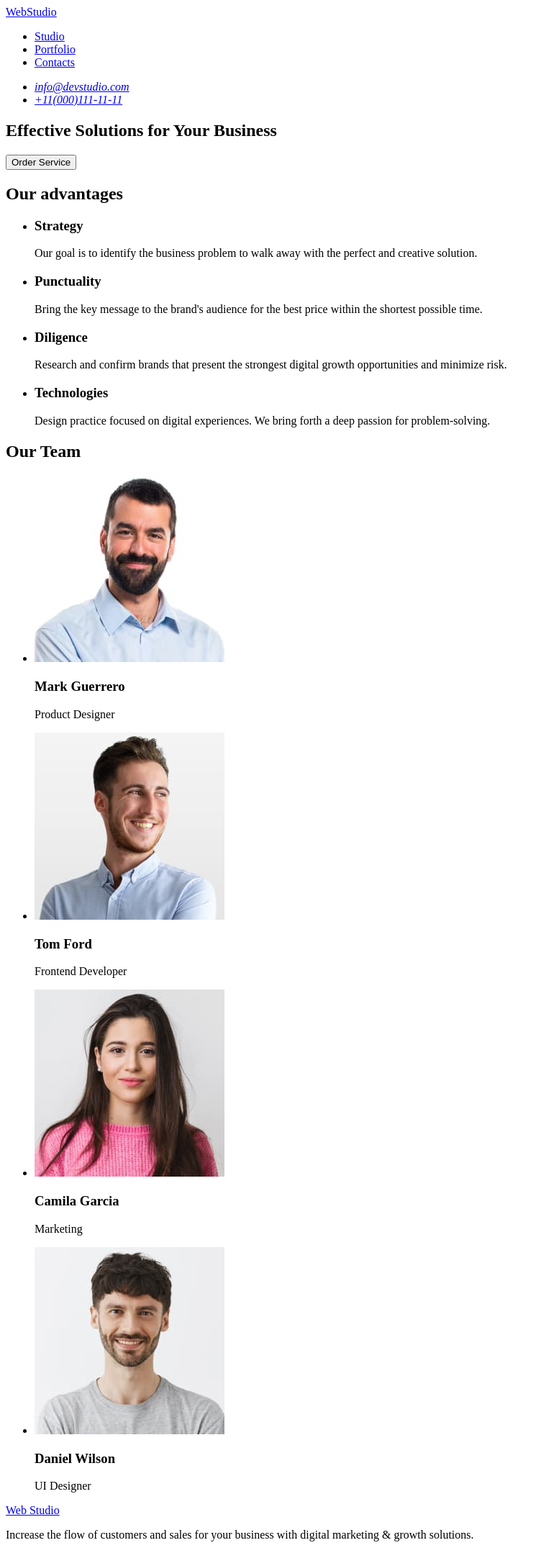
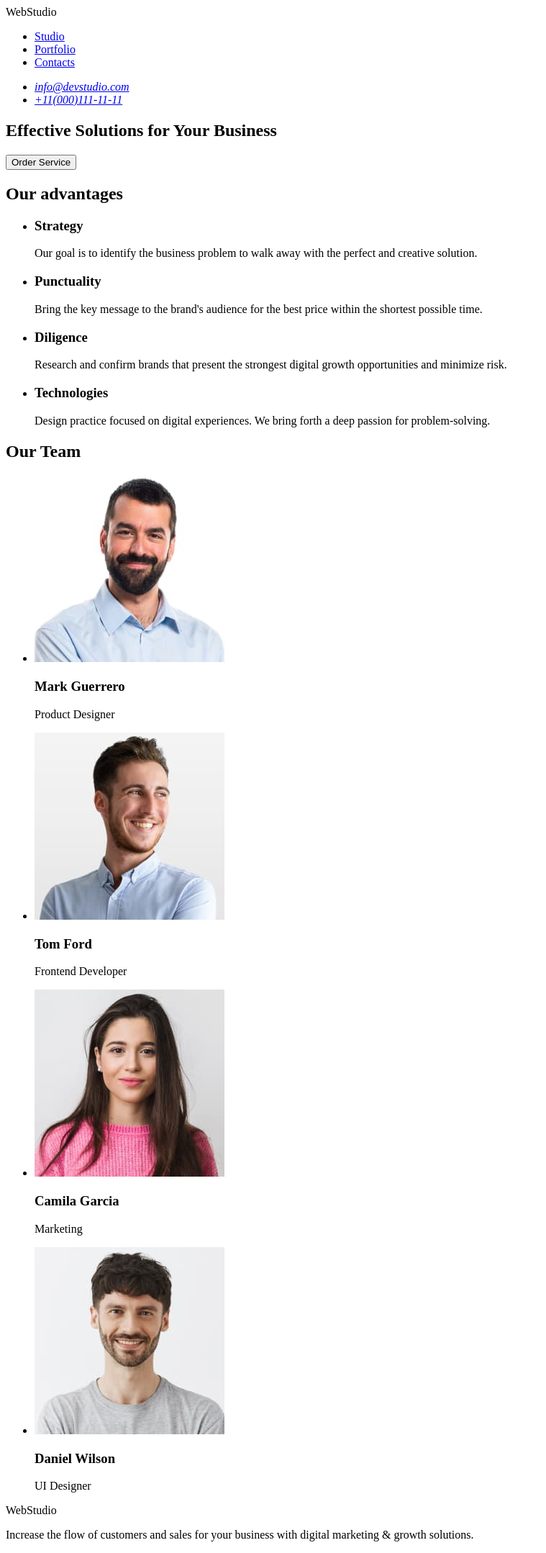
Before and after one commit to Sashkoe/goit-markup-hw-01, a plain HTML site: page index.html in a window 1280 px wide. Shown: the whole page at 72% size, without its empty margins (0-759 px from the left). Drawn offline with Linux system fonts and the light colour scheme.

Commit message:
Update index.html

```diff
--- a/index.html
+++ b/index.html
@@ -13,7 +13,7 @@
  <body>
  <header>
     <nav>
- <a class="logo" href="./index.html"><span class="logo-accent">Web</span>Studio</a>
+ <a>WebStudio</a>
  <ul>
     <li><a class="header-link" href="#">Studio</a></li>
     <li><a class="header-link" href="#">Portfolio</a></li>
@@ -88,7 +88,7 @@
  </main>
  <!-- footer -->
 <footer >
-   <a class="logo-footer" href="./index.html"><span class="logo-accent">Web</span> Studio</a>
+   <a >WebStudio</a>
     <p class="footer-section">Increase the flow of customers and sales for your business with digital marketing & growth solutions.</p>
 </footer>
 </body>
```
